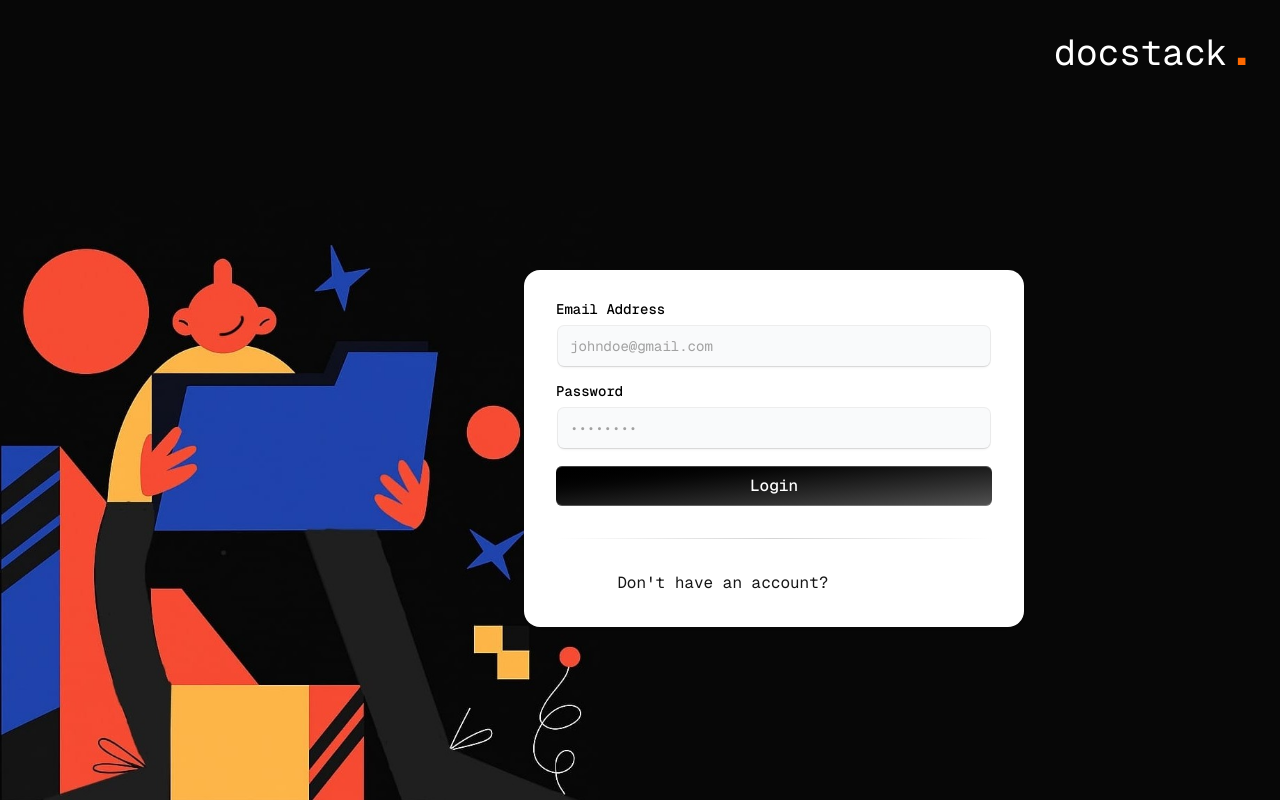
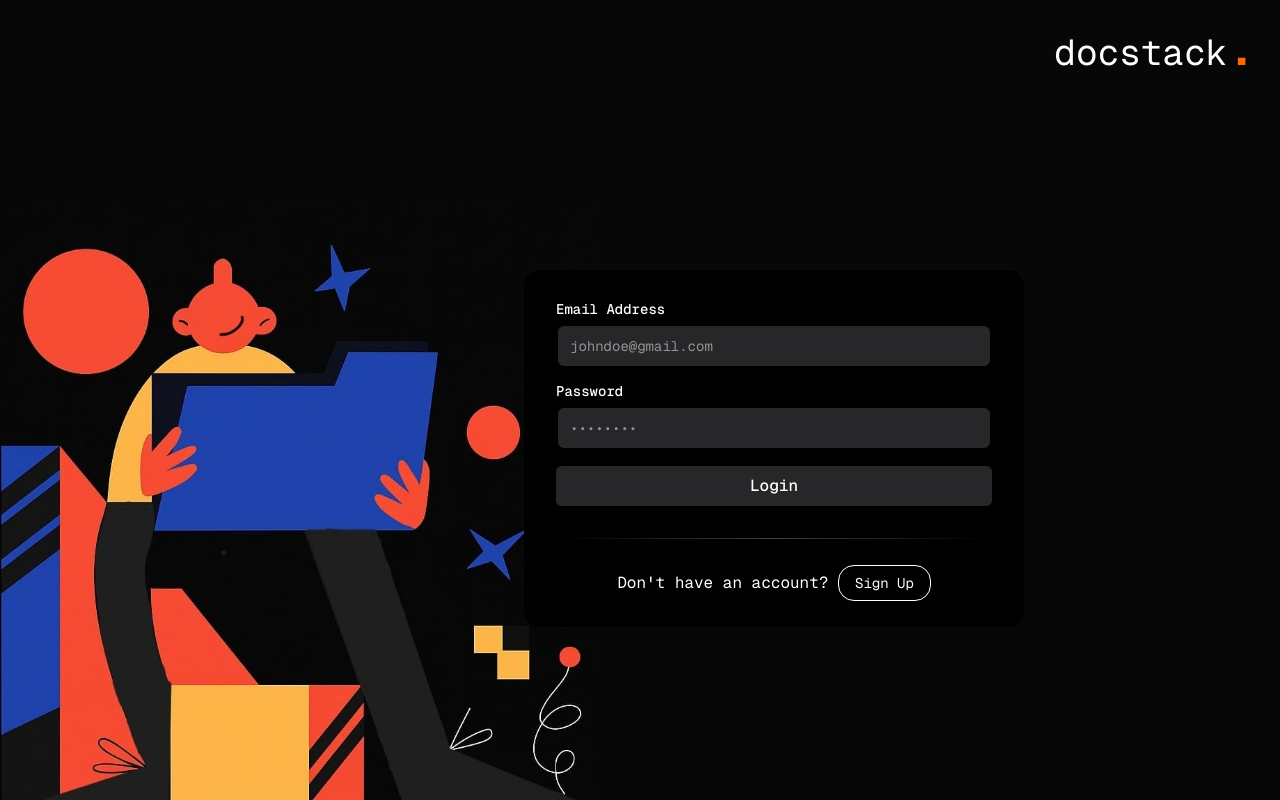
Before and after one commit to srishtea-22/docstack, a Next.js app in the folder client/: page /login in a window 1280 px wide. Built offline with nearby package versions, Linux system fonts and the light colour scheme.

Commit message:
fix: UI for light mode

```diff
--- a/client/src/app/login/page.tsx
+++ b/client/src/app/login/page.tsx
@@ -92,7 +92,7 @@ export default function LoginForm() {
         </div>
 
         <div className="relative z-10 md:ml-auto mr-0 md:mr-56 mt-30 md:mt-0 w-[500px] flex flex-col">
-          <div className="shadow-input mx-auto w-full max-w-xl rounded-none bg-white p-4 md:rounded-2xl md:p-8 dark:bg-black">
+          <div className="shadow-input mx-auto w-full max-w-xl rounded-none p-4 md:rounded-2xl md:p-8 bg-black">
             <form onSubmit={handleSubmit}>
               <LabelInputContainer className="mb-4">
                 <Label htmlFor="email">Email Address</Label>
@@ -126,15 +126,15 @@ export default function LoginForm() {
 
               <button
                 type="submit"
-                className="group/btn relative block h-10 w-full rounded-md bg-gradient-to-br from-black to-neutral-600 font-medium text-white shadow-[0px_1px_0px_0px_#ffffff40_inset,0px_-1px_0px_0px_#ffffff40_inset] dark:bg-zinc-800 dark:from-zinc-900 dark:to-zinc-900 dark:shadow-[0px_1px_0px_0px_#27272a_inset,0px_-1px_0px_0px_#27272a_inset] cursor-pointer"
+                className="group/btn relative block h-10 w-full rounded-md font-medium text-white  bg-zinc-800 from-zinc-900 to-zinc-900 shadow-[0px_1px_0px_0px_#27272a_inset,0px_-1px_0px_0px_#27272a_inset] cursor-pointer"
               >
                 Login
                 <BottomGradient />
               </button>
 
-              <div className="my-8 h-[1px] w-full bg-gradient-to-r from-transparent via-neutral-300 to-transparent dark:via-neutral-700" />
+              <div className="my-8 h-[1px] w-full bg-gradient-to-r from-transparent to-transparent via-neutral-700" />
 
-              <p className="text-center">
+              <p className="text-center text-white">
                 Don't have an account?{" "}
                 <Link
                   href="/signup"
--- a/client/src/app/signup/page.tsx
+++ b/client/src/app/signup/page.tsx
@@ -105,7 +105,7 @@ export default function SignupForm() {
         </div>
 
         <div className="relative z-10 md:ml-auto mr-0 md:mr-56 mt-30 md:mt-0 w-[500px] flex flex-col">
-            <div className="shadow-input mx-auto w-full max-w-xl rounded-none bg-white p-4 md:rounded-2xl md:p-8 dark:bg-black">
+            <div className="shadow-input mx-auto w-full max-w-xl rounded-none p-4 md:rounded-2xl md:p-8 bg-black">
 
               <form className="" onSubmit={handleSubmit}>
                 <div className="mb-4 flex flex-col space-y-2 md:flex-row md:space-y-0 md:space-x-2">
@@ -164,17 +164,17 @@ export default function SignupForm() {
                 )}
 
                 <button
-                  className="group/btn relative block h-10 w-full rounded-md bg-gradient-to-br from-black to-neutral-600 font-medium text-white shadow-[0px_1px_0px_0px_#ffffff40_inset,0px_-1px_0px_0px_#ffffff40_inset] dark:bg-zinc-800 dark:from-zinc-900 dark:to-zinc-900 dark:shadow-[0px_1px_0px_0px_#27272a_inset,0px_-1px_0px_0px_#27272a_inset] cursor-pointer"
+                  className="group/btn relative block h-10 w-full rounded-md font-medium text-white bg-zinc-800 from-zinc-900 to-zinc-900 shadow-[0px_1px_0px_0px_#27272a_inset,0px_-1px_0px_0px_#27272a_inset] cursor-pointer"
                   type="submit"
                 >
                   Sign up
                   <BottomGradient />
                 </button>
 
-                <div className="my-8 h-[1px] w-full bg-gradient-to-r from-transparent via-neutral-300 to-transparent dark:via-neutral-700" />
+                <div className="my-8 h-[1px] w-full bg-gradient-to-r from-transparent to-transparent via-neutral-700" />
 
                 <div className="flex flex-col space-y-4">
-                  <p className="text-center">Already have an account? <Link href="/login" className="mx-auto mt-2 w-fit text-sm text-white px-4 py-2 border border-white rounded-2xl hover:text-black hover:bg-white transition duration-300 cursor-pointer">Log In</Link></p>
+                  <p className="text-center text-white">Already have an account? <Link href="/login" className="mx-auto mt-2 w-fit text-sm text-white px-4 py-2 border border-white rounded-2xl hover:text-black hover:bg-white transition duration-300 cursor-pointer">Log In</Link></p>
                 </div>
               </form>
             </div>
--- a/client/src/components/FileExplorer.tsx
+++ b/client/src/components/FileExplorer.tsx
@@ -198,7 +198,7 @@ export default function FileExplorer({ parentId }: { parentId: string | null })
   )
 
   return (
-    <div className="flex h-screen font-[family-name:var(--font-geist-mono)]">
+    <div className="flex h-screen font-[family-name:var(--font-geist-mono)] bg-black text-white">
       <aside className="w-52 p-4 flex flex-col">
           <h1 className="text-3xl text-white flex items-baseline mb-6 ml-2">docstack
             <span className="text-4xl text-orange-500 font-bold">.</span>
--- a/client/src/components/file-upload.tsx
+++ b/client/src/components/file-upload.tsx
@@ -68,10 +68,10 @@ export const FileUpload = ({
         <div className="absolute inset-0 [mask-image:radial-gradient(ellipse_at_center,white,transparent)]">
         </div>
         <div className="flex flex-col items-center justify-center">
-          <p className="relative z-20 font-[family-name:var(--font-geist-mono)] font-bold text-neutral-700 dark:text-neutral-300 text-base">
+          <p className="relative z-20 font-[family-name:var(--font-geist-mono)] font-bold text-neutral-300 text-base">
             Upload file
           </p>
-          <p className="relative z-20 font-[family-name:var(--font-geist-mono)] font-normal text-neutral-400 text-center dark:text-neutral-400 text-base mt-2">
+          <p className="relative z-20 font-[family-name:var(--font-geist-mono)] font-normal text-center text-neutral-400 text-base mt-2">
             Drag or drop your files here or click to upload
           </p>
           <div className="relative w-full mt-10 max-w-xl mx-auto">
@@ -81,7 +81,7 @@ export const FileUpload = ({
                   key={"file" + idx}
                   layoutId={idx === 0 ? "file-upload" : "file-upload-" + idx}
                   className={cn(
-                    "relative overflow-hidden z-40 bg-white dark:bg-neutral-900 flex flex-col items-start justify-start md:h-24 p-4 mt-4 w-full mx-auto rounded-md",
+                    "relative overflow-hidden z-40 bg-neutral-900 flex flex-col items-start justify-start md:h-24 p-4 mt-4 w-full mx-auto rounded-md",
                     "shadow-sm"
                   )}
                 >
@@ -90,7 +90,7 @@ export const FileUpload = ({
                       initial={{ opacity: 0 }}
                       animate={{ opacity: 1 }}
                       layout
-                      className="text-base text-neutral-700 dark:text-neutral-300 truncate max-w-xs"
+                      className="text-base text-neutral-300 truncate max-w-xs"
                     >
                       {file.name}
                     </motion.p>
@@ -98,18 +98,18 @@ export const FileUpload = ({
                       initial={{ opacity: 0 }}
                       animate={{ opacity: 1 }}
                       layout
-                      className="rounded-lg px-2 py-1 w-fit shrink-0 text-sm text-neutral-600 dark:bg-neutral-800 dark:text-white shadow-input"
+                      className="rounded-lg px-2 py-1 w-fit shrink-0 text-sm bg-neutral-800 text-white shadow-input"
                     >
                       {(file.size / (1024 * 1024)).toFixed(2)} MB
                     </motion.p>
                   </div>
 
-                  <div className="flex text-sm md:flex-row flex-col items-start md:items-center w-full mt-2 justify-between text-neutral-600 dark:text-neutral-400">
+                  <div className="flex text-sm md:flex-row flex-col items-start md:items-center w-full mt-2 justify-between text-neutral-400">
                     <motion.p
                       initial={{ opacity: 0 }}
                       animate={{ opacity: 1 }}
                       layout
-                      className="px-1 py-0.5 rounded-md bg-gray-100 dark:bg-neutral-800 "
+                      className="px-1 py-0.5 rounded-md bg-neutral-800 "
                     >
                       {file.type}
                     </motion.p>
@@ -136,7 +136,7 @@ export const FileUpload = ({
                   damping: 20,
                 }}
                 className={cn(
-                  "relative group-hover/file:shadow-2xl z-40 bg-white dark:bg-neutral-900 flex items-center justify-center h-32 mt-4 w-full max-w-[8rem] mx-auto rounded-md",
+                  "relative group-hover/file:shadow-2xl z-40 bg-neutral-900 flex items-center justify-center h-32 mt-4 w-full max-w-[8rem] mx-auto rounded-md",
                   "shadow-[0px_10px_50px_rgba(0,0,0,0.1)]"
                 )}
               >
@@ -147,10 +147,10 @@ export const FileUpload = ({
                     className="text-neutral-600 flex flex-col items-center"
                   >
                     Drop it
-                    <IconUpload className="h-4 w-4 text-neutral-600 dark:text-neutral-400" />
+                    <IconUpload className="h-4 w-4 text-neutral-400" />
                   </motion.p>
                 ) : (
-                  <IconUpload className="h-4 w-4 text-neutral-600 dark:text-neutral-300" />
+                  <IconUpload className="h-4 w-4 text-neutral-300" />
                 )}
               </motion.div>
             )}
--- a/client/src/components/input.tsx
+++ b/client/src/components/input.tsx
@@ -1,4 +1,3 @@
-// Input component extends from shadcnui - https://ui.shadcn.com/docs/components/input
 "use client";
 import * as React from "react";
 import { cn } from "@/lib/utils";
@@ -9,7 +8,7 @@ export interface InputProps
 
 const Input = React.forwardRef<HTMLInputElement, InputProps>(
   ({ className, type, ...props }, ref) => {
-    const radius = 100; // change this to increase the rdaius of the hover effect
+    const radius = 100;
     const [visible, setVisible] = React.useState(false);
 
     let mouseX = useMotionValue(0);
@@ -40,7 +39,7 @@ const Input = React.forwardRef<HTMLInputElement, InputProps>(
         <input
           type={type}
           className={cn(
-            `shadow-input dark:placeholder-text-neutral-600 flex h-10 w-full rounded-md border-none bg-gray-50 px-3 py-2 text-sm text-black transition duration-400 group-hover/input:shadow-none file:border-0 file:bg-transparent file:text-sm file:font-medium placeholder:text-neutral-400 focus-visible:ring-[2px] focus-visible:ring-neutral-400 focus-visible:outline-none disabled:cursor-not-allowed disabled:opacity-50 dark:bg-zinc-800 dark:text-white dark:shadow-[0px_0px_1px_1px_#404040] dark:focus-visible:ring-neutral-600`,
+            `shadow-input placeholder-text-neutral-600 flex h-10 w-full rounded-md border-none px-3 py-2 text-sm transition duration-400 group-hover/input:shadow-none file:border-0 file:bg-transparent file:text-sm file:font-medium focus-visible:ring-[2px] focus-visible:outline-none disabled:cursor-not-allowed disabled:opacity-50 bg-zinc-800 text-white shadow-[0px_0px_1px_1px_#404040] focus-visible:ring-neutral-600`,
             className,
           )}
           ref={ref}
--- a/client/src/components/label.tsx
+++ b/client/src/components/label.tsx
@@ -13,7 +13,7 @@ const Label = React.forwardRef<
   <LabelPrimitive.Root
     ref={ref}
     className={cn(
-      "text-sm font-medium text-black dark:text-white leading-none peer-disabled:cursor-not-allowed peer-disabled:opacity-70",
+      "text-sm font-medium text-white leading-none peer-disabled:cursor-not-allowed peer-disabled:opacity-70",
       className
     )}
     {...props}
```
